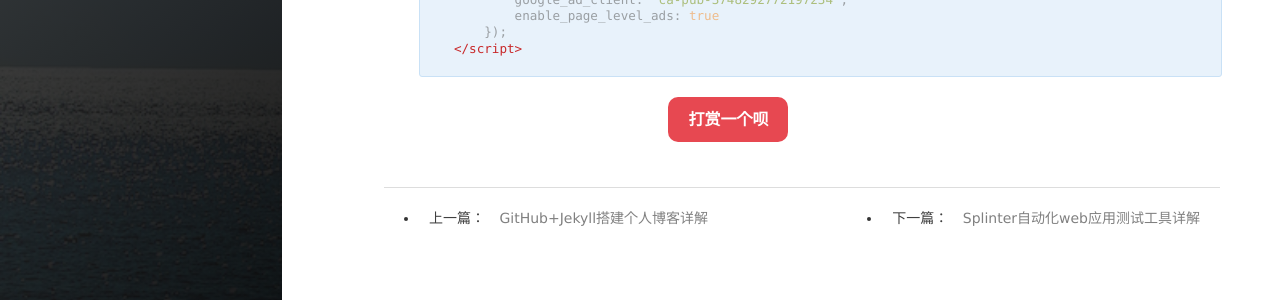
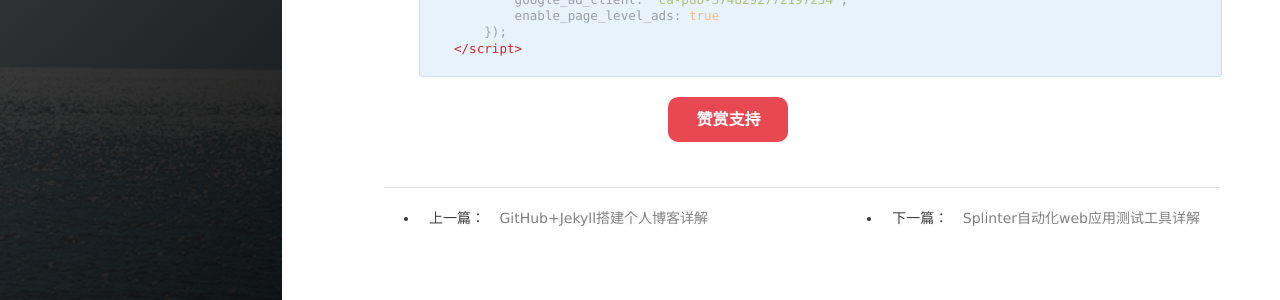
Before and after one commit to jacky-wangjj/jacky-wangjj.github.io, a Jekyll site: the page built from _posts/2019-04-10-个人网站添加谷歌广告.md, in a window 1280 px wide and 1319 px high. Shown: the part 831-1131 px from the top of the window. Built offline with Jekyll 4.4.1, drawn with Linux system fonts in a browser that asks for light colours; nearby versions of some CDN libraries; comment, search, counter and statistics services are not loaded.

Commit message:
修改博客打赏页面

```diff
--- a/_includes/new-old.html
+++ b/_includes/new-old.html
@@ -1,12 +1,12 @@
 <section>
 
             <div class="content-play">
-              <p><a href="javascript:void(0)" onclick="dashangToggle()" class="dashang" title="打赏，支持一下">打赏一个呗</a></p>
+              <p><a href="javascript:void(0)" onclick="dashangToggle()" class="dashang" title="打赏，支持一下">赞赏支持</a></p>
               <div class="hide_box-play"></div>
               <div class="shang_box-play">
                 <a class="shang_close-play" href="javascript:void(0)" onclick="dashangToggle()" title="关闭"><img src="/images/payimg/close.jpg" alt="取消" /></a>
                 <div class="shang_tit-play">
-                  <p>感谢您的支持，我会继续努力的!</p>
+                  <p>您的鼓励是我前进的动力！</p>
                 </div>
                 <div class="shang_payimg">
                     <img src="/images/payimg/alipayimg.jpg" alt="扫码支持" title="扫一扫" />
@@ -14,7 +14,7 @@
               <div class="shang_payimg">
                     <img src="/images/payimg/weipayimg.jpg" alt="扫码支持" title="扫一扫" />
                 </div>
-                <div class="pay_explain">扫码打赏，你说多少就多少</div>
+                <div class="pay_explain">扫码打赏，您说多少就多少</div>
                 <div class="shang_payselect">
                   <div class="pay_item checked" data-id="alipay">
                     <span class="pay_logo"><img src="/images/payimg/alipay.jpg" alt="支付宝" /></span>
@@ -24,7 +24,7 @@
                   </div>
                 </div>
                 <div class="shang_info-play">
-                  <p>打开<span id="shang_pay_txt">支付宝</span>扫一扫，即可进行扫码打赏哦</p>
+                  <p>打开<span id="shang_pay_txt">支付宝</span>扫一扫，即可进行扫码打赏哦！</p>
                 </div>
               </div>
             </div>
```
